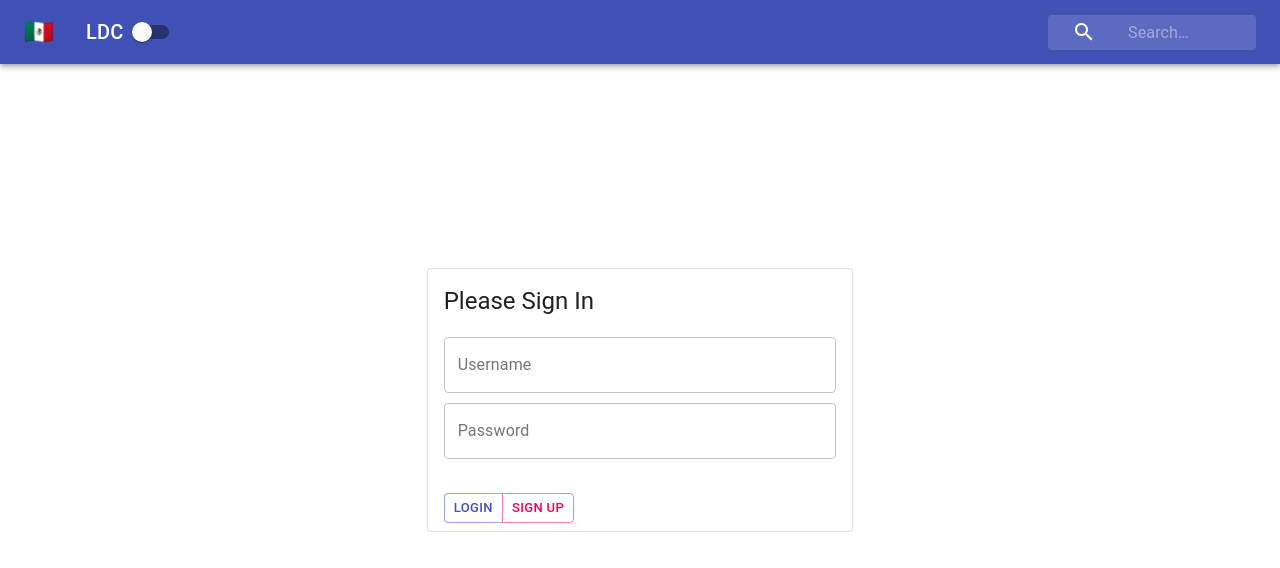
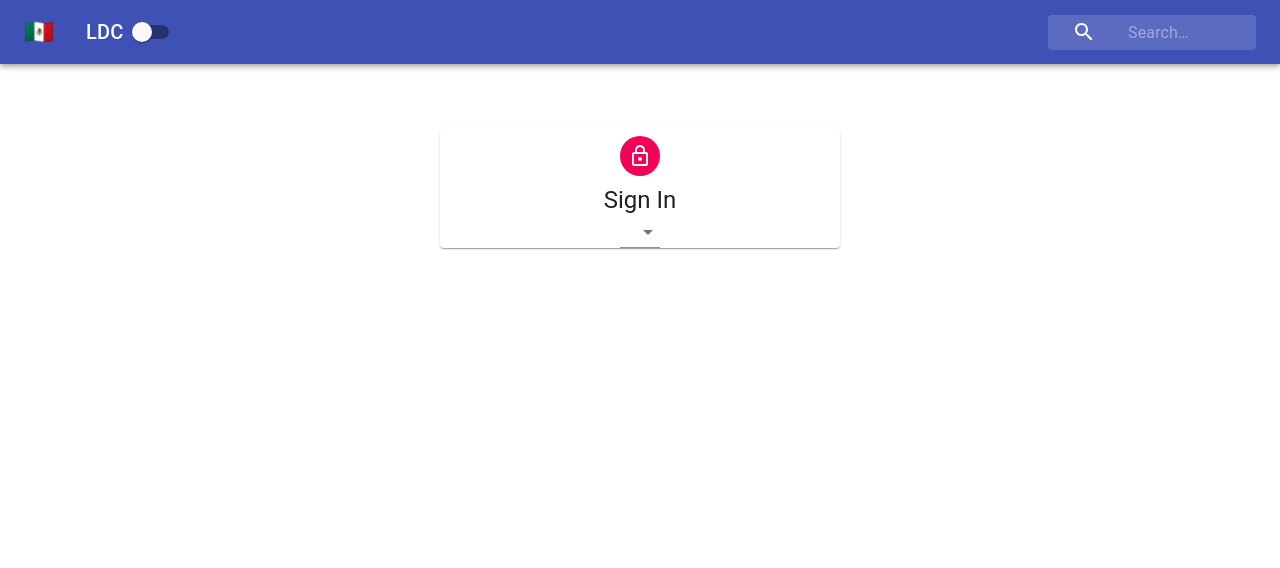
Before and after one commit to JosueJMartinez/login-screen-with-context, a React (Create React App) app: page / in a window 1280 px wide. Shown: the top 568 px of the page. Built offline with nearby package versions, Linux system fonts and the light colour scheme.

Commit message:
updated styles for new component form

```diff
--- a/src/js/App.jsx
+++ b/src/js/App.jsx
@@ -4,6 +4,7 @@ import { withStyles } from "@material-ui/core/styles";
 
 import NavBar from "./components/NavBar";
 import LoginFormCard from "./components/LoginFormCard";
+import LoginForm from "./components/LoginForm";
 
 const styles = {
   root: {
@@ -20,7 +21,9 @@ function App(props) {
   return (
     <div className={classes.root}>
       <NavBar />
-      <Grid
+
+      <LoginForm className={classes.grid} />
+      {/* <Grid
         className={classes.grid}
         container
         justify="center"
@@ -28,8 +31,9 @@ function App(props) {
       >
         <Grid item xs={11} sm={7} md={5} lg={4}>
           <LoginFormCard />
+
         </Grid>
-      </Grid>
+      </Grid> */}
     </div>
   );
 }
--- a/src/js/components/LoginForm.jsx
+++ b/src/js/components/LoginForm.jsx
@@ -13,13 +13,29 @@ import {
   MenuItem,
   Select,
 } from "@material-ui/core";
+import LockOutlinedIcon from "@material-ui/icons/LockOutlined";
 import { withStyles } from "@material-ui/core/styles";
 
-import styles from "../../styles/LoginForm";
+import styles from "../../styles/LoginFormStyles";
 
 class LoginForm extends Component {
   render() {
-    return <div></div>;
+    const { classes } = this.props;
+    return (
+      <main className={classes.root}>
+        <Paper className={classes.paper}>
+          <Avatar className={classes.avatar}>
+            <LockOutlinedIcon />
+          </Avatar>
+          <Typography variant="h5">Sign In</Typography>
+          <Select>
+            <MenuItem>English</MenuItem>
+            <MenuItem>French</MenuItem>
+            <MenuItem>Spanish</MenuItem>
+          </Select>
+        </Paper>
+      </main>
+    );
   }
 }
 
--- a/src/styles/LoginFormCardStyles.js
+++ b/src/styles/LoginFormCardStyles.js
@@ -2,7 +2,6 @@ const styles = theme => ({
   root: {
     minWidth: 275,
   },
-
   title: {
     paddingBottom: "20px",
   },
--- a/src/styles/LoginFormStyles.js
+++ b/src/styles/LoginFormStyles.js
@@ -1,15 +1,25 @@
-const styles = theme => {
+const styles = theme => ({
   root: {
-    width:'auto',
-    display:'block',
+    width: "auto",
+    display: "block",
     marginLeft: theme.spacing.unit * 3,
     marginRight: theme.spacing.unit * 3,
-    [theme.breakpoints.up('md')]:{
-      width:400,
-      marginLeft:'auto',
-      marginRight:'auto'
-    }
+    [theme.breakpoints.up("sm")]: {
+      width: 400,
+      marginLeft: "auto",
+      marginRight: "auto",
+    },
   },
-};
+  paper: {
+    marginTop: theme.spacing.unit * 8,
+    display: "flex",
+    flexDirection: "column",
+    alignItems: "center",
+  },
+  avatar: {
+    margin: theme.spacing.unit,
+    backgroundColor: theme.palette.secondary.main,
+  },
+});
 
 export default styles;
--- a/src/styles/NavBarStyles.js
+++ b/src/styles/NavBarStyles.js
@@ -3,7 +3,7 @@ import { fade } from "@material-ui/core/styles/colorManipulator";
 const styles = theme => ({
   root: {
     width: "100%",
-		position:'absolute'
+    // position:'absolute'
   },
   grow: {
     flexGrow: 1,
```
